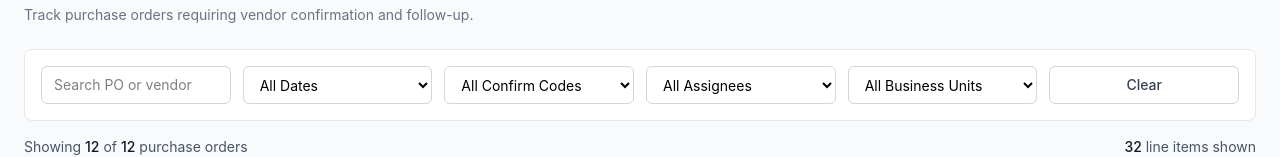
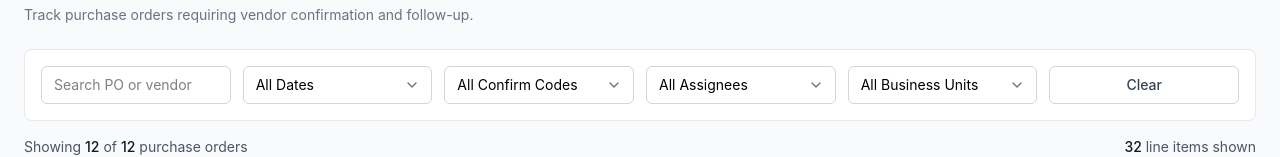
Before and after one commit to balli1/po-tracker, a React (Vite) app: page /login in a window 1280 px wide. Both pictures are taken after typing "Sample", "Sample123" into the empty fields and a click on the button "Sign In". Shown: the part 132-289 px from the top of the page. Built offline with nearby package versions, Linux system fonts and the light colour scheme.

Commit message:
feat: enhance filters and drawer interactions

```diff
--- a/package.json
+++ b/package.json
@@ -13,6 +13,7 @@
   "dependencies": {
     "@tailwindcss/vite": "^4.3.0",
     "@tanstack/react-table": "^8.21.3",
+    "lucide-react": "^1.16.0",
     "react": "^19.2.6",
     "react-dom": "^19.2.6",
     "react-router-dom": "^7.15.0",
--- a/src/features/purchase-orders/components/PurchaseOrderDetailsDrawer.tsx
+++ b/src/features/purchase-orders/components/PurchaseOrderDetailsDrawer.tsx
@@ -16,6 +16,10 @@ export function PurchaseOrderDetailsDrawer({
   const commentsEndRef = useRef<HTMLDivElement | null>(null);
 
   function handleAddComment() {
+    if (!purchaseOrder) {
+      return;
+    }
+
     const trimmedComment = commentText.trim();
 
     if (!trimmedComment) {
@@ -59,9 +63,10 @@ export function PurchaseOrderDetailsDrawer({
           <button
             type="button"
             onClick={onClose}
-            className="rounded-md border border-gray-300 px-3 py-1 text-sm text-gray-700 hover:bg-gray-50"
+            aria-label="Close details drawer"
+            className="rounded-full p-3 text-gray-500 hover:bg-gray-100 hover:text-gray-900"
           >
-            Close
+            ✕
           </button>
         </div>
 
@@ -175,7 +180,7 @@ export function PurchaseOrderDetailsDrawer({
             EDI / Line Details
           </h3>
 
-          <div className="space-y-3">
+          <div className="max-h-96 space-y-3 overflow-y-auto pr-1">
             {purchaseOrder.lines.map((line) => (
               <div
                 key={line.vendorCatalogId}
--- a/src/pages/DispatchedPOsPage.tsx
+++ b/src/pages/DispatchedPOsPage.tsx
@@ -9,6 +9,7 @@ import {
   addCommentToPurchaseOrders,
   createComment,
 } from "../features/purchase-orders/utils/addCommentToPurchaseOrders";
+import { ChevronDown } from "lucide-react";
 
 export function DispatchedPOsPage() {
   const [purchaseOrders, setPurchaseOrders] = useState<PurchaseOrder[]>([]);
@@ -33,30 +34,18 @@ export function DispatchedPOsPage() {
   }, []);
 
   function handleAddComment(poNumber: string, message: string) {
-    const trimmedMessage = message.trim();
+    const newComment = createComment(message);
 
-    if (!trimmedMessage) {
+    if (!newComment) {
       return;
     }
 
-    const newComment = {
-      id: `comment-${Date.now()}`,
-      author: "Current User",
-      message: trimmedMessage,
-      createdAt: new Date().toISOString(),
-    };
-
     setPurchaseOrders((currentPurchaseOrders) =>
-      currentPurchaseOrders.map((po) => {
-        if (po.poNumber !== poNumber) {
-          return po;
-        }
-
-        return {
-          ...po,
-          comments: [...(po.comments ?? []), newComment],
-        };
-      })
+      addCommentToPurchaseOrders(
+        currentPurchaseOrders,
+        poNumber,
+        newComment
+      )
     );
 
     setSelectedPurchaseOrder((currentSelectedPurchaseOrder) => {
@@ -69,7 +58,10 @@ export function DispatchedPOsPage() {
 
       return {
         ...currentSelectedPurchaseOrder,
-        comments: [...(currentSelectedPurchaseOrder.comments ?? []), newComment],
+        comments: [
+          ...(currentSelectedPurchaseOrder.comments ?? []),
+          newComment,
+        ],
       };
     });
   }
@@ -113,10 +105,11 @@ export function DispatchedPOsPage() {
       className="rounded-md border border-gray-300 px-3 py-2 text-sm"
     />
 
+      <div className="relative w-full">
         <select
           value={selectedDateRange}
           onChange={(event) => setSelectedDateRange(event.target.value)}
-          className="rounded-md border border-gray-300 px-3 py-2 text-sm"
+          className="w-full appearance-none rounded-md border border-gray-300 py-2 pl-3 pr-10 text-sm"
         >
           <option value="all">All Dates</option>
           <option value="today">Today</option>
@@ -124,12 +117,20 @@ export function DispatchedPOsPage() {
           <option value="last30">Last 30 Days</option>
         </select>
 
+        <ChevronDown
+          size={16}
+          className="pointer-events-none absolute right-3 top-1/2 -translate-y-1/2 text-gray-500"
+        />
+      </div>
+
+      <div className="relative w-full">
         <select
           value={selectedConfirmCode}
           onChange={(event) => setSelectedConfirmCode(event.target.value)}
-          className="rounded-md border border-gray-300 px-3 py-2 text-sm"
+          className="w-full appearance-none rounded-md border border-gray-300 py-2 pl-3 pr-10 text-sm"
         >
           <option value="all">All Confirm Codes</option>
+
           {Object.values(ConfirmCode).map((code) => (
             <option key={code} value={code}>
               {code}
@@ -137,12 +138,20 @@ export function DispatchedPOsPage() {
           ))}
         </select>
 
+        <ChevronDown
+          size={16}
+          className="pointer-events-none absolute right-3 top-1/2 -translate-y-1/2 text-gray-500"
+        />
+      </div>
+
+      <div className="relative w-full">
         <select
           value={selectedAssignee}
           onChange={(event) => setSelectedAssignee(event.target.value)}
-          className="rounded-md border border-gray-300 px-3 py-2 text-sm"
+          className="w-full appearance-none rounded-md border border-gray-300 py-2 pl-3 pr-10 text-sm"
         >
           <option value="all">All Assignees</option>
+
           {assigneeOptions.map((assignee) => (
             <option key={assignee} value={assignee}>
               {assignee}
@@ -150,18 +159,32 @@ export function DispatchedPOsPage() {
           ))}
         </select>
 
+        <ChevronDown
+          size={16}
+          className="pointer-events-none absolute right-3 top-1/2 -translate-y-1/2 text-gray-500"
+        />
+      </div>
+
+      <div className="relative w-full">
         <select
           value={selectedBusinessUnit}
           onChange={(event) => setSelectedBusinessUnit(event.target.value)}
-          className="rounded-md border border-gray-300 px-3 py-2 text-sm"
+          className="w-full appearance-none rounded-md border border-gray-300 py-2 pl-3 pr-10 text-sm"
         >
           <option value="all">All Business Units</option>
+
           {Object.values(BusinessUnit).map((unit) => (
             <option key={unit} value={unit}>
               {unit}
             </option>
           ))}
         </select>
+
+        <ChevronDown
+          size={16}
+          className="pointer-events-none absolute right-3 top-1/2 -translate-y-1/2 text-gray-500"
+        />
+      </div>
 
       <button
         type="button"
--- a/tsconfig.app.json
+++ b/tsconfig.app.json
@@ -7,7 +7,6 @@
     "types": ["vite/client"],
     "skipLibCheck": true,
 
-    /* Bundler mode */
     "moduleResolution": "bundler",
     "allowImportingTsExtensions": true,
     "verbatimModuleSyntax": true,
@@ -15,10 +14,8 @@
     "noEmit": true,
     "jsx": "react-jsx",
 
-    /* Linting */
     "noUnusedLocals": true,
     "noUnusedParameters": true,
-    "erasableSyntaxOnly": true,
     "noFallthroughCasesInSwitch": true
   },
   "include": ["src"]
--- a/tsconfig.node.json
+++ b/tsconfig.node.json
@@ -7,14 +7,12 @@
     "types": ["node"],
     "skipLibCheck": true,
 
-    /* Bundler mode */
     "moduleResolution": "bundler",
     "allowImportingTsExtensions": true,
     "verbatimModuleSyntax": true,
     "moduleDetection": "force",
     "noEmit": true,
 
-    /* Linting */
     "noUnusedLocals": true,
     "noUnusedParameters": true,
     "erasableSyntaxOnly": true,
```
Also changed, not shown: 1 other file (tests, documents, lock files or other folders). Lines whose indentation alone changed are shown as unchanged.
